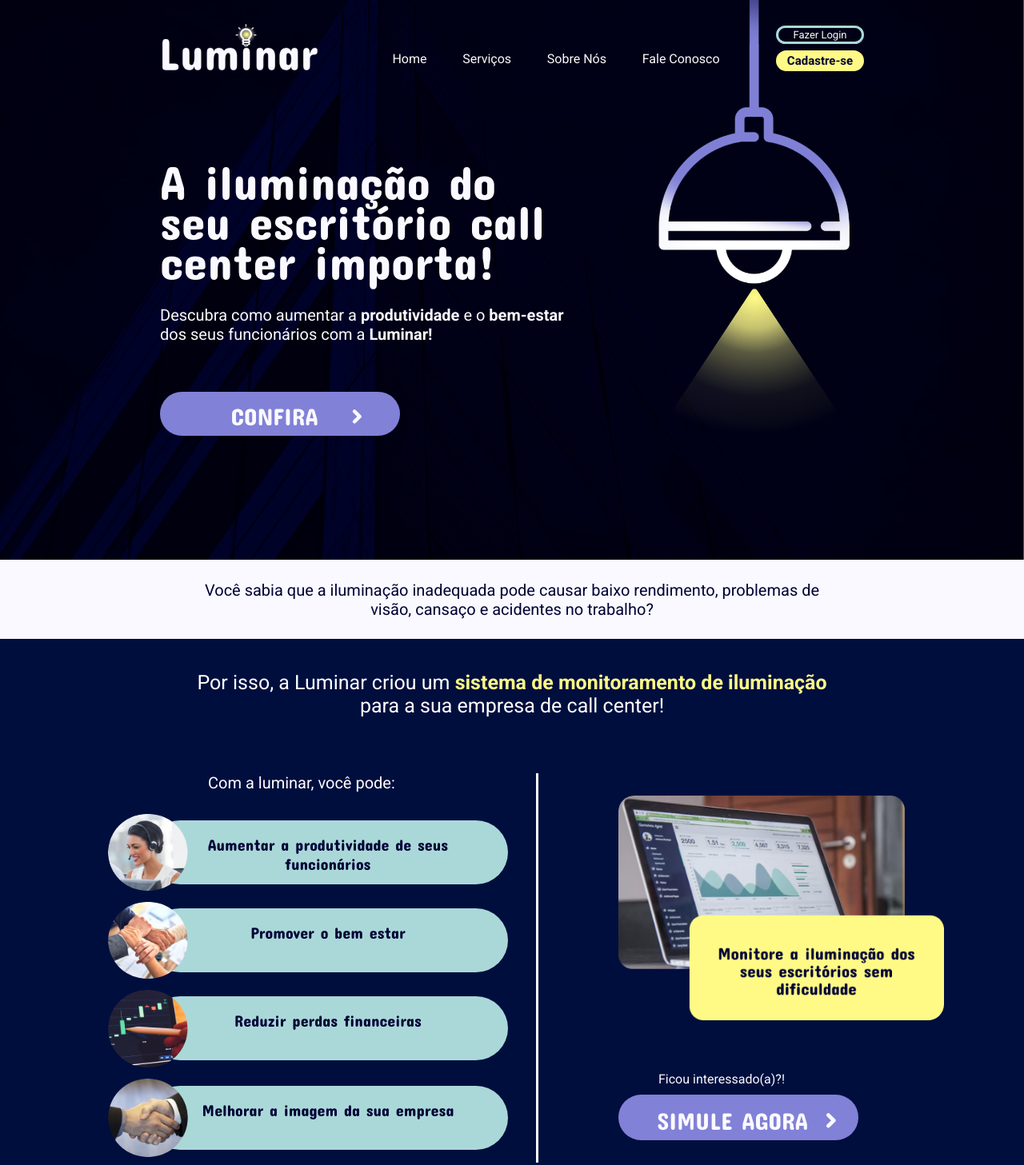
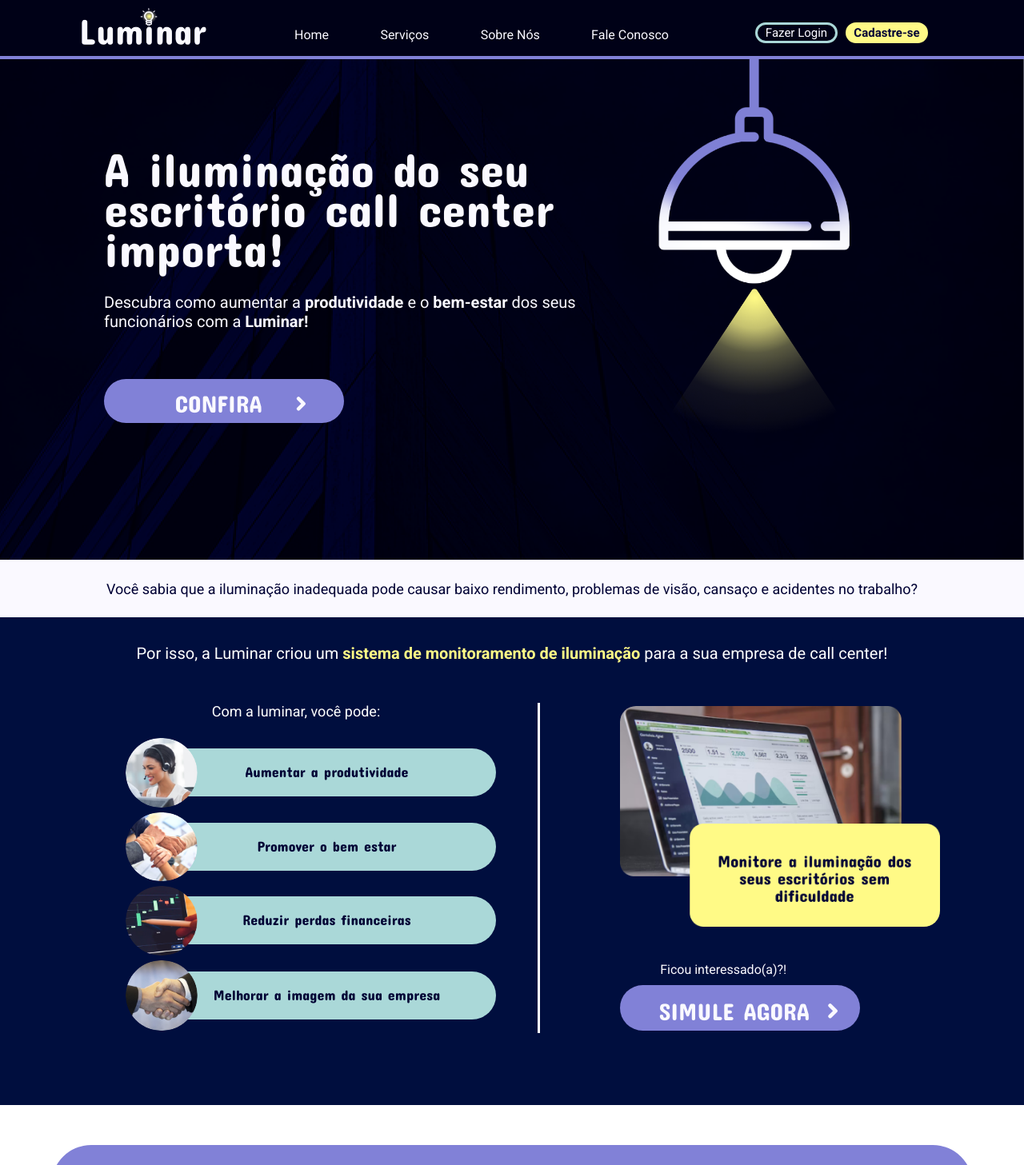
Before and after one commit to Projeto-Luminar/site-institucional, a plain HTML site: page site_final/index.html in a window 1280 px wide. Shown: the top 1457 px of the page at 80% size. Drawn offline with Linux system fonts and the light colour scheme.

Commit message:
Adicionando ajustes - nav-bar (fixed)

```diff
--- a/site_final/estilo.css
+++ b/site_final/estilo.css
@@ -19,30 +19,47 @@
 
 .home-background{
     background-image: url(./assets/background_home_maior2.png);
+    padding: 16px 130px;
     background-size: cover;
-    padding: 30px 200px;
-    height:700px
+    height:700px;
 }
 
 header{
+    z-index: 30;
+    position: fixed;
+    width: 100%;
+    padding-bottom: 0;
+    text-align: center;
+    background-color:#000117;
+}
+
+.linha-header{
+    margin: 0;
+    height: 4px;
+    background-color: #8181D7;
+}
+
+.header-luminar{
     display: flex;
     width: 100%;
-    margin: 0 auto;
+    margin: 0;
+    padding: 10px 100px;
     flex-direction: row;
     align-items: center;
     justify-content: space-between;
 }
 
 .logo-luminar{
-    margin-right: 20px;
+    width: 20%;
 }
 
 nav{
     font-family: 'Roboto', sans-serif;
-    margin: 0 8%;
+    margin: 0 10%;
     width: 60%;
-    margin-top: 2.8%;
+    margin-top: 1.5%;
 }
+
 
 nav ul{
     display: flex;
@@ -66,16 +83,20 @@
 
 .btn-login-cadastro{
     display: flex;
-    flex-direction: column;
-    width: 15%;
+    flex-direction: row;
+    width: 20%;
+    align-items: center;
+    margin-right: 20px;
+    margin-top: 12px;
 }
 
 .btn-login{
+    margin-right: 10px;
     display: inline-block;
     border: solid 3px #AAD8D8;
     padding: 1px;
     width: 110px;
-    font-size: 13px;
+    font-size: 15px;
     border-radius: 50px;
     font-family: 'Roboto', sans-serif;
     text-decoration: none;
@@ -84,7 +105,6 @@
 }
 
 .btn-cadastro{
-    margin-top: 8px;
     display: inline-block;
     background-color: #FFFA86;
     border: solid 3px #FFFA86;
@@ -99,7 +119,7 @@
 }
 
 .conteudo{
-    margin: 80px 0;
+    margin: 140px 0;
     width: 60%;
     color: #FAF9FF;
     display: flex;
@@ -148,7 +168,7 @@
     flex-direction: column;
     align-items: center;
     background: #000e3e;
-    padding-bottom: 70px;
+    padding-bottom: 90px;
 }
 
 .texto-intro-servico{
@@ -156,26 +176,26 @@
     background-color: #FAF9FF;
     width: 100%;
     text-align: center;
-    padding: 2% 18%;
+    padding: 2% 0;
     font-family: 'Roboto', sans-serif;
-    font-size: 20px;
+    font-size: 18px;
 }
 
 .servicos_funcionalidades{
     display: flex;
     justify-content: center;
     flex-direction: row;
-    margin: 0px 20px;
+    margin: 0px 30px;
 
 }
 
 .titulo_servico p {
     justify-content: center;
     color: white;
-    font-size: 25px;
-    padding: 30px 15%;
-    margin-top: 10px;
-    margin-bottom: 40px;
+    font-size: 20px;
+    padding: 30px;
+    margin-top: 3px;
+    margin-bottom: 20px;
     width: 100%;
     text-align: center;
 }
@@ -192,16 +212,16 @@
     flex-direction: column;
 }
 .caixa{
-    padding: 5px 5px;
+    padding: 2px 2px;
     width: 100%;
     align-items: center;
     border-radius: 0 100px 100px 0;
     overflow: hidden;
     display: flex;
-    margin: 2px 30px;
+    margin: 1px 50px;
     font-family: 'Concert One', cursive;
     color: #000235;
-    font-size: 20px;
+    font-size: 18px;
 }
 
 .caixa img{
@@ -211,10 +231,10 @@
 
 .fundo_azul {
     background-color: #AAD8D8;
-    height: 80px;
+    height: 60px;
     width: 100%;
     max-width: 450px;
-    margin: auto 0 auto -50px;
+    margin: auto 100px auto -50px;
     padding: 18px 20px;
     border-radius: 50px;
     text-align: center;
@@ -224,7 +244,7 @@
 .funcionalidades p{
     color: #ffff;
     font-family: 'Roboto', sans-serif;
-    font-size: 20px;
+    font-size: 18px;
     margin-left: 160px;
     margin-bottom: 20px;
 }
@@ -273,7 +293,7 @@
 } */
 
 .btn-simule-agora{
-    margin: 60px auto 0;
+    margin: 40px auto 0;
 }
 
 .btn-simule-agora p {
@@ -304,7 +324,7 @@
 
 
 .img2 img{
-    max-width: 407px;
+    max-width: 400px;
     width: 100%;
     border-radius: 20px;
 }
@@ -366,11 +386,10 @@
 }
 
 /*daqui para baixo é o css do footer */
-.container_footer{
+.container_fale_conosco{
     width: 100%;
     height: 103vh;
-    background: rgb(0,1,17);
-    background: linear-gradient(0deg, rgba(0,1,17,1) 8%, rgba(1,13,60,1) 50%, rgba(0,1,17,1) 93%);
+    background: #000235;
     display: flex;
     flex-direction: column;
     justify-content: center;
@@ -574,12 +593,27 @@
     font-size: 15px;
     text-align: center;
 }
-.nota .simbolo
+
+
+.nota footer
 {
-  color: white
-  ;width:100%;
+  color: white;
+  width:100%;
   height:10%;
   text-align: center;
   margin-top: 2%;
   font-family: 'roboto';
 }
+
+
+footer{
+    width: 100%;
+    padding: 30px;
+    height: 70px;
+    text-align: center;
+    color: #FAF9FF;
+    background: #000235;
+    background: linear-gradient(0deg, rgba(0,1,17,1) 10%, #000235 90%);
+    font-family: 'Roboto', sans-serif;
+    font-size: 15px;
+}
--- a/site_final/index.html
+++ b/site_final/index.html
@@ -1,5 +1,6 @@
 <!DOCTYPE html>
 <html lang="en">
+
 <head>
     <meta charset="UTF-8">
     <meta http-equiv="X-UA-Compatible" content="IE=edge">
@@ -8,35 +9,42 @@
     <link rel="stylesheet" href="estilo.css">
     <title>Luminar</title>
 </head>
+
 <body>
-    <section class="home-background">
     <header>
+        <div class="header-luminar">
             <div class="logo-luminar">
-                <img src="./assets/logoLuminar.png" alt="Logo Luminar" width="200px"/>
+                <img src="./assets/logoLuminar.png" alt="Logo Luminar" width="160px" />
             </div>
             <nav>
                 <ul>
                     <li><a href="#">Home</a></li>
                     <li><a href="#servicos">Serviços</a></li>
                     <li><a href="#sobrenos">Sobre Nós</a></li>
-                    <li><a href="#footer">Fale Conosco</a></li>
+                    <li><a href="#fale-conosco">Fale Conosco</a></li>
                 </ul>
             </nav>
             <div class="btn-login-cadastro">
                 <a href="./login/login.html" class="btn-login">Fazer Login</a>
                 <a href="./cadastro/cadastro.html" class="btn-cadastro"><b>Cadastre-se</b></a>
             </div>
+        </div>
+        <div class="linha-header">
+        </div>
     </header>
+    <section class="home-background">
         <main>
             <div class="conteudo">
                 <div class="frase-impacto">
                     <p>A iluminação do seu escritório call center importa!</p>
                 </div>
                 <div class="frase-chamativo">
-                    <p>Descubra como aumentar a <b>produtividade</b> e o <b>bem-estar</b> dos seus funcionários com a <b>Luminar!</b></p>
+                    <p>Descubra como aumentar a <b>produtividade</b> e o <b>bem-estar</b> dos seus funcionários com a
+                        <b>Luminar!</b>
+                    </p>
                 </div>
                 <div class="btn-confira">
-                    <a href="#">Confira<span>><span></a>
+                    <a href="#servicos">Confira<span>><span></a>
                 </div>
             </div>
         </main>
@@ -46,7 +54,8 @@
     <div class="servicos" id="servicos">
 
         <div class="texto-intro-servico">
-        Você sabia que a iluminação inadequada pode causar baixo rendimento, problemas de visão, cansaço e acidentes no trabalho?
+            Você sabia que a iluminação inadequada pode causar baixo rendimento, problemas de visão, cansaço e acidentes
+            no trabalho?
         </div>
         <div class="titulo_servico">
             <p>Por isso, a Luminar criou um <b> sistema de monitoramento de iluminação </b>para a sua empresa de call
@@ -60,23 +69,23 @@
                 </p>
 
                 <div class="caixa">
-                     <img src="./servicos/img1.png" alt="" width="100px">
-                        <div class="fundo_azul">Aumentar a produtividade de seus funcionários </div>
+                    <img src="./servicos/img1.png" alt="" width="90px">
+                    <div class="fundo_azul">Aumentar a produtividade </div>
                 </div>
 
 
                 <div class="caixa">
-                        <img src="./servicos/img2.png" alt="" width="100px">
+                    <img src="./servicos/img2.png" alt="" width="90px">
                     <div class="fundo_azul">Promover o bem estar</div>
                 </div>
 
                 <div class="caixa">
-                        <img src="./servicos/img3.png" alt="" width="100px">
+                    <img src="./servicos/img3.png" alt="" width="90px">
                     <div class="fundo_azul">Reduzir perdas financeiras</div>
                 </div>
 
                 <div class="caixa">
-                        <img src="./servicos/img4.png" alt="" width="100px">
+                    <img src="./servicos/img4.png" alt="" width="90px">
                     <div class="fundo_azul">Melhorar a imagem da sua empresa</div>
                 </div>
             </div>
@@ -107,17 +116,17 @@
         <div class="container_sobrenos">
             <div class="caixas_sobrenos">
                 <div class="caixa_sobrenos">
-                    <img src="./icones/icone_missão.png" alt="icone de missão da Luminnar"/>
+                    <img src="./icones/icone_missão.png" alt="icone de missão da Luminnar" />
                     <h3>Missão</h3>
                     <p>A luz para o seu negócio!</p>
                 </div>
                 <div class="caixa_sobrenos">
-                    <img src="./icones/icone_valores.png" alt="icone da visão da Luminnar"/>
+                    <img src="./icones/icone_valores.png" alt="icone da visão da Luminnar" />
                     <h3>Visão</h3>
                     <p>O ambiante adequado faz toda a diferença!</p>
                 </div>
                 <div class="caixa_sobrenos">
-                    <img src="./icones/icone_visao.png" alt="icone dos valores da Luminnar"/>
+                    <img src="./icones/icone_visao.png" alt="icone dos valores da Luminnar" />
                     <h3>Valores</h3>
                     <p>Inovação com tecnologia!</p>
                 </div>
@@ -126,8 +135,7 @@
     </div>
 
     <!--daqui para baixo é o footer-->
-    <footer>
-        <div class="container_footer" id="footer">
+    <div class="container_fale_conosco" id="fale-conosco">
         <!-- onde ira ficar os dois quadrado -->
         <div class="container_central">
             <!-- quadrado em cima -->
@@ -175,31 +183,36 @@
                 </div>
                 <div class="nota_estrela">
                     <div class="imagens_footer">
-                            <img class=estrela1 id="estrela1a" onclick="estrela1()" src="./icones/estrelas/estrela (1) 7.png" alt="">
-                            <img class=estrela2 id="estrela2a" onclick="estrela2()" src="./icones/estrelas/estrela (1) 7.png" alt="">
-                            <img class=estrela3 id="estrela3a" onclick="estrela3()" src="./icones/estrelas/estrela (1) 7.png" alt="">
-                            <img class=estrela2 id="estrela4a" onclick="estrela4()" src="./icones/estrelas/estrela (1) 7.png" alt="">
-                            <img class=estrela1 id="estrela5a" onclick="estrela5()" src="./icones/estrelas/estrela (1) 7.png" alt="">
+                        <img class=estrela1 id="estrela1a" onclick="estrela1()"
+                            src="./icones/estrelas/estrela (1) 7.png" alt="">
+                        <img class=estrela2 id="estrela2a" onclick="estrela2()"
+                            src="./icones/estrelas/estrela (1) 7.png" alt="">
+                        <img class=estrela3 id="estrela3a" onclick="estrela3()"
+                            src="./icones/estrelas/estrela (1) 7.png" alt="">
+                        <img class=estrela2 id="estrela4a" onclick="estrela4()"
+                            src="./icones/estrelas/estrela (1) 7.png" alt="">
+                        <img class=estrela1 id="estrela5a" onclick="estrela5()"
+                            src="./icones/estrelas/estrela (1) 7.png" alt="">
                     </div>
                     <div class="notas_site">
-                            <H1>NOTA: <span id="mudar_verde">0.0</span> </H1>
+                        <H1>NOTA: <span id="mudar_cor">0.0</span> </H1>
                     </div>
                     <!-- <img src="../ant-design_star-filled.png" alt=""> -->
                 </div>
-                    <div class="simbolo">
-                        Todos os direitos reservados&copy; por Luminar
             </div>
-                </div> <br>
-            </div> <br>
         </div>
+    </div>
+    <footer>
+        <p>Todos os direitos reservados por Luminar &copy;</p>
     </footer>
 </body>
+
 </html>
 
 <script>
     function validar() {
         var email_valida = email_validar.value
-        email_valida.replace(" ","")
+        email_valida.replace(" ", "")
 
         if (email_valida.length < 10) {
             alert(`Número de caracteres insuficiêntes`)
@@ -207,12 +220,11 @@
         else if (email_valida.indexOf("@") < 0) {
             alert(`E-mail inválido`)
         }
-        else if (email_valida.endsWith('@sptech.school')== false
-        && email_valida.endsWith('@gmail.com') == false && email_valida.endsWith('@hotmail.com')== false && email_valida.endsWith('@outlook.com') == false&& email_valida.endsWith('@bandtec.com.br')== false && email_valida.endsWith('@microsoft.com') == false)
-         {
+        else if (email_valida.endsWith('@sptech.school') == false
+            && email_valida.endsWith('@gmail.com') == false && email_valida.endsWith('@hotmail.com') == false && email_valida.endsWith('@outlook.com') == false && email_valida.endsWith('@bandtec.com.br') == false && email_valida.endsWith('@microsoft.com') == false) {
             alert(`Insira um e-mail valido`)
         }
-        else{
+        else {
             texto_email.innerHTML = 'ok'
             texto_email.style.color = 'green'
         }
@@ -224,8 +236,8 @@
         estrela3a.src = "./icones/estrelas/estrela (1) 7.png";
         estrela4a.src = "./icones/estrelas/estrela (1) 7.png";
         estrela5a.src = "./icones/estrelas/estrela (1) 7.png";
-        mudar_verde.innerHTML = "1.0"
-        mudar_verde.style.color = "red"
+        mudar_cor.innerHTML = "1.0"
+        mudar_cor.style.color = "red"
     }
     function estrela2() {
         estrela1a.src = "./icones/estrelas/ant-design_star-filled.png";
@@ -233,8 +245,8 @@
         estrela3a.src = "./icones/estrelas/estrela (1) 7.png";
         estrela4a.src = "./icones/estrelas/estrela (1) 7.png";
         estrela5a.src = "./icones/estrelas/estrela (1) 7.png";
-        mudar_verde.innerHTML = "2.0"
-        mudar_verde.style.color = "red"
+        mudar_cor.innerHTML = "2.0"
+        mudar_cor.style.color = "red"
     }
     function estrela3() {
         estrela1a.src = "./icones/estrelas/ant-design_star-filled.png";
@@ -242,8 +254,8 @@
         estrela3a.src = "./icones/estrelas/ant-design_star-filled.png";
         estrela4a.src = "./icones/estrelas/estrela (1) 7.png";
         estrela5a.src = "./icones/estrelas/estrela (1) 7.png";
-        mudar_verde.innerHTML = "3.0"
-        mudar_verde.style.color = "yellow"
+        mudar_cor.innerHTML = "3.0"
+        mudar_cor.style.color = "yellow"
     }
     function estrela4() {
         estrela1a.src = "./icones/estrelas/ant-design_star-filled.png";
@@ -252,8 +264,8 @@
         estrela4a.src = "./icones/estrelas/ant-design_star-filled.png";
         estrela5a.src = "./icones/estrelas/estrela (1) 7.png";
 
-        mudar_verde.style.color = "aqua"
-        mudar_verde.innerHTML = "4.0"
+        mudar_cor.style.color = "aqua"
+        mudar_cor.innerHTML = "4.0"
     }
     function estrela5() {
         estrela1a.src = "./icones/estrelas/ant-design_star-filled.png";
@@ -261,8 +273,8 @@
         estrela3a.src = "./icones/estrelas/ant-design_star-filled.png";
         estrela4a.src = "./icones/estrelas/ant-design_star-filled.png";
         estrela5a.src = "./icones/estrelas/ant-design_star-filled.png";
-        mudar_verde.innerHTML = "5.0"
-        mudar_verde.style.color = "green"
+        mudar_cor.innerHTML = "5.0"
+        mudar_cor.style.color = "green"
     }
 
 </script>
```
Lines whose indentation alone changed are shown as unchanged.
